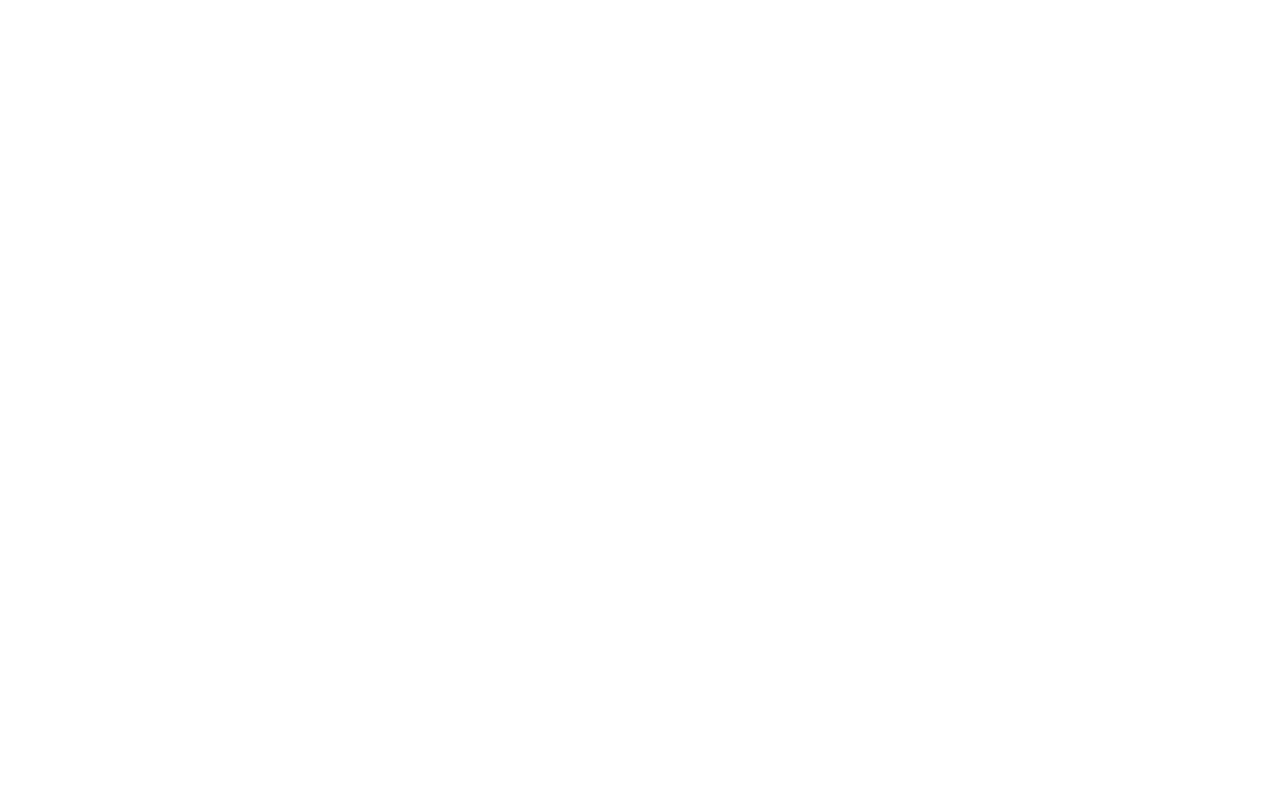
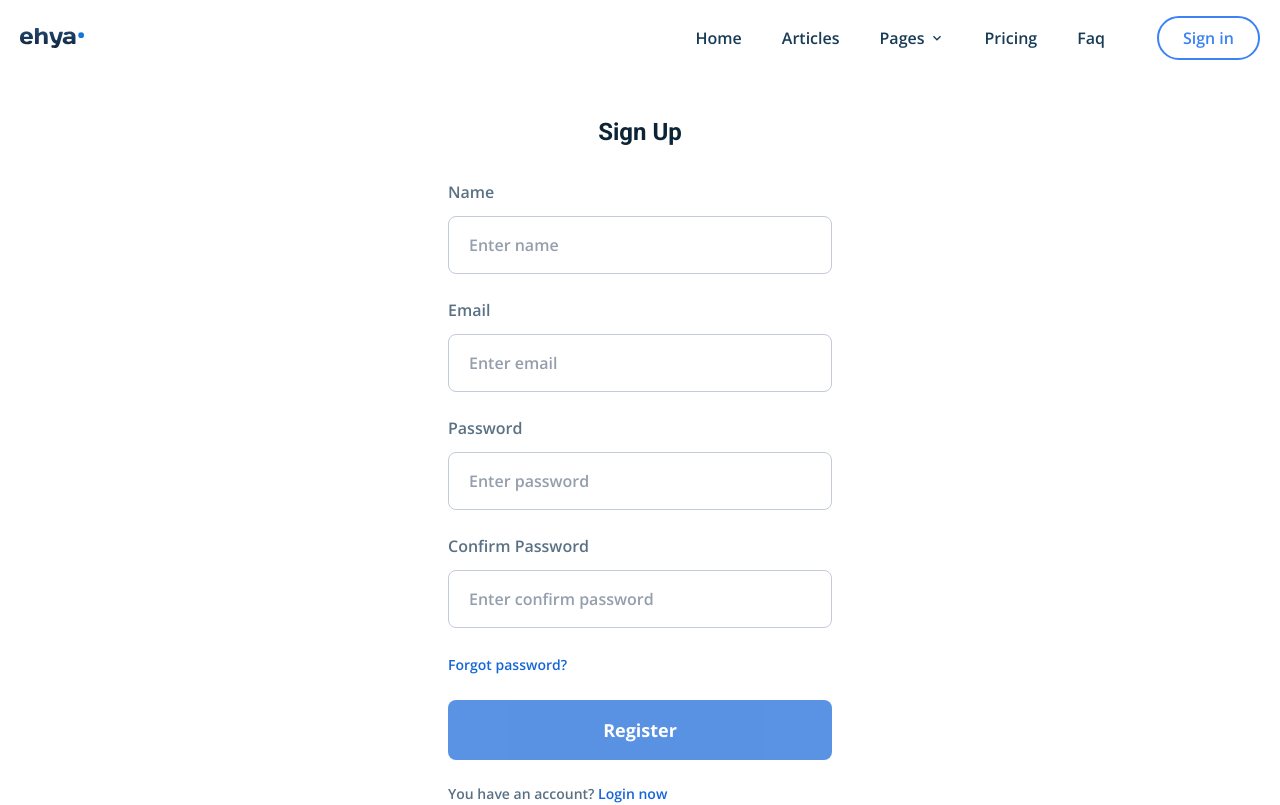
Before and after one commit to 22120abdulla/blog-project, a React (Create React App) app: page /register in a window 1280 px wide. Before the commit this address had no page. Shown: the top 805 px of the page. Built offline with nearby package versions, Linux system fonts and the light colour scheme.

Commit message:
20 - register form

```diff
--- a/package.json
+++ b/package.json
@@ -9,6 +9,7 @@
     "@testing-library/user-event": "^13.5.0",
     "react": "^18.2.0",
     "react-dom": "^18.2.0",
+    "react-hook-form": "^7.51.2",
     "react-icons": "^5.0.1",
     "react-redux": "^9.1.0",
     "react-router-dom": "^6.22.2",
--- a/src/App.js
+++ b/src/App.js
@@ -1,18 +1,18 @@
 import { Routes, Route } from "react-router-dom";
-
 import "./App.css";
-import  ArticleDetailpage from "./pages/articleDetail/ArticleDetailpage";
+import ArticleDetailPage from "./pages/articleDetail/ArticleDetailpage";
 import HomePage from "./pages/home/HomePage";
+import RegisterPage from "./pages/register/RegisterPage";
 
 function App() {
   return (
     <div className="App font-opensans">
       <Routes>
         <Route index path="/" element={<HomePage />} />
-        <Route path="/blog/:id" element={<ArticleDetailpage />} />
+        <Route path="/blog/:id" element={<ArticleDetailPage />} />
+        <Route path="/register" element={<RegisterPage />} />
       </Routes>
     </div>
   );
 }
-
 export default App;
--- /dev/null
+++ b/src/pages/register/RegisterPage.jsx
@@ -0,0 +1,188 @@
+import React from "react";
+import { useForm } from "react-hook-form";
+import { Link } from "react-router-dom";
+import MainLayout from "../../components/MainLayout";
+
+const RegisterPage = () => {
+  const {
+    register,
+    handleSubmit,
+    formState: { errors, isValid },
+    watch,
+  } = useForm({
+    defaultValues: {
+      name: "",
+      email: "",
+      password: "",
+      confirmPassword: "",
+    },
+    mode: "onChange",
+  });
+
+  const submitHandler = (data) => {
+    console.log(data);
+  };
+
+  const password = watch("password");
+
+  return (
+    <MainLayout>
+      <section className="container mx-auto px-5 py-10">
+        <div className="w-full max-w-sm mx-auto">
+          <h1 className="font-roboto text-2xl font-bold text-center text-dark-hard mb-8">
+            Sign Up
+          </h1>
+          <form onSubmit={handleSubmit(submitHandler)}>
+            <div className="flex flex-col mb-6 w-full">
+              <label
+                htmlFor="name"
+                className="text-[#5a7184] font-semibold block"
+              >
+                Name
+              </label>
+              <input
+                type="text"
+                id="name"
+                {...register("name", {
+                  minLength: {
+                    value: 1,
+                    message: "Name length must be at least 1 character",
+                  },
+                  required: {
+                    value: true,
+                    message: "Name is required",
+                  },
+                })}
+                placeholder="Enter name"
+                className={`placeholder:text-[#959ead] text-dark-hard mt-3 rounded-lg px-5 py-4 font-semibold block outline-none border ${
+                  errors.name ? "border-red-500" : "border-[#c3cad9]"
+                }`}
+              />
+              {errors.name?.message && (
+                <p className="text-red-500 text-xs mt-1">
+                  {errors.name?.message}
+                </p>
+              )}
+            </div>
+            <div className="flex flex-col mb-6 w-full">
+              <label
+                htmlFor="email"
+                className="text-[#5a7184] font-semibold block"
+              >
+                Email
+              </label>
+              <input
+                type="email"
+                id="email"
+                {...register("email", {
+                  pattern: {
+                    value:
+                      /^(([^<>()[\]\\.,;:\s@"]+(\.[^<>()[\]\\.,;:\s@"]+)*)|(".+"))@((\[[0-9]{1,3}\.[0-9]{1,3}\.[0-9]{1,3}\.[0-9]{1,3}])|(([a-zA-Z\-0-9]+\.)+[a-zA-Z]{2,}))$/,
+                    message: "Enter a valid email",
+                  },
+                  required: {
+                    value: true,
+                    message: "Email is required",
+                  },
+                })}
+                placeholder="Enter email"
+                className={`placeholder:text-[#959ead] text-dark-hard mt-3 rounded-lg px-5 py-4 font-semibold block outline-none border ${
+                  errors.email ? "border-red-500" : "border-[#c3cad9]"
+                }`}
+              />
+              {errors.email?.message && (
+                <p className="text-red-500 text-xs mt-1">
+                  {errors.email?.message}
+                </p>
+              )}
+            </div>
+            <div className="flex flex-col mb-6 w-full">
+              <label
+                htmlFor="password"
+                className="text-[#5a7184] font-semibold block"
+              >
+                Password
+              </label>
+              <input
+                type="password"
+                id="password"
+                {...register("password", {
+                  required: {
+                    value: true,
+                    message: "Password is required",
+                  },
+                  minLength: {
+                    value: 6,
+                    message: "Password length must be at least 6 characters",
+                  },
+                })}
+                placeholder="Enter password"
+                className={`placeholder:text-[#959ead] text-dark-hard mt-3 rounded-lg px-5 py-4 font-semibold block outline-none border ${
+                  errors.password ? "border-red-500" : "border-[#c3cad9]"
+                }`}
+              />
+              {errors.password?.message && (
+                <p className="text-red-500 text-xs mt-1">
+                  {errors.password?.message}
+                </p>
+              )}
+            </div>
+            <div className="flex flex-col mb-6 w-full">
+              <label
+                htmlFor="confirmPassword"
+                className="text-[#5a7184] font-semibold block"
+              >
+                Confirm Password
+              </label>
+              <input
+                type="password"
+                id="confirmPassword"
+                {...register("confirmPassword", {
+                  required: {
+                    value: true,
+                    message: "Confirm password is required",
+                  },
+                  validate: (value) => {
+                    if (value !== password) {
+                      return "Passwords do not match";
+                    }
+                  },
+                })}
+                placeholder="Enter confirm password"
+                className={`placeholder:text-[#959ead] text-dark-hard mt-3 rounded-lg px-5 py-4 font-semibold block outline-none border ${
+                  errors.confirmPassword ? "border-red-500" : "border-[#c3cad9]"
+                }`}
+              />
+              {errors.confirmPassword?.message && (
+                <p className="text-red-500 text-xs mt-1">
+                  {errors.confirmPassword?.message}
+                </p>
+              )}
+            </div>
+            <Link
+              to="/forget-password"
+              className="text-sm font-semibold text-primary"
+            >
+              Forgot password?
+            </Link>
+            <button
+              type="submit"
+              disabled={!isValid}
+              className="bg-primary text-white font-bold text-lg py-4 px-8 w-full rounded-lg my-6 disabled:opacity-70 disabled:cursor-not-allowed"
+            >
+              Register
+            </button>
+            <p className="text-sm font-semibold text-[#5a7184]">
+              You have an account?{" "}
+              <Link to="/login" className="text-primary">
+                Login now
+              </Link>
+            </p>
+          </form>
+        </div>
+      </section>
+    </MainLayout>
+  );
+};
+
+export default RegisterPage;
```
Also changed, not shown: 1 other file (tests, documents, lock files or other folders).
